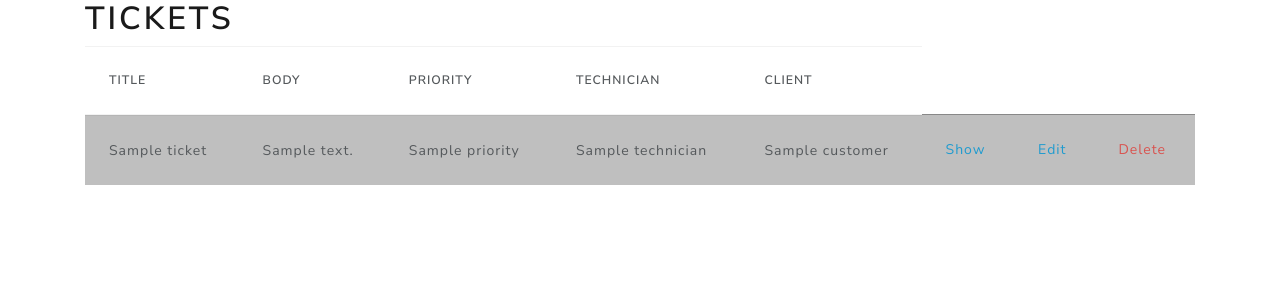
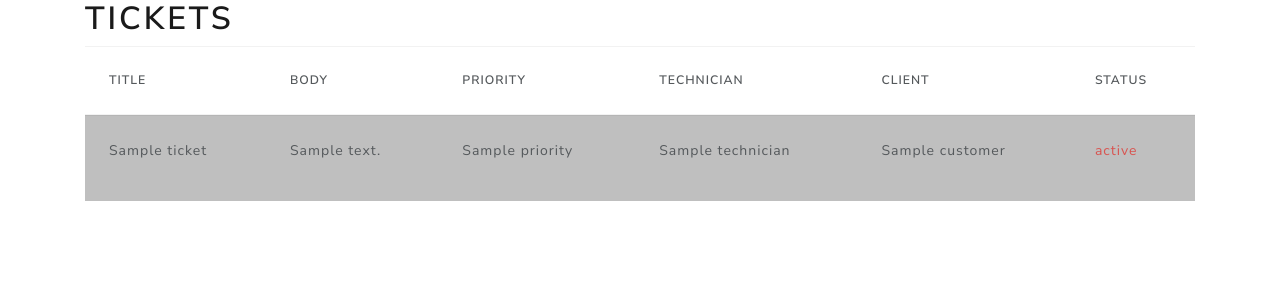
Before and after one commit to Youssef-Ait-Elhaj/SimpleTickets, a Symfony app: template templates/ticket/index.html.twig in a window 1280 px wide. Shown: the top 300 px of the page. Run offline with Twig, Linux system fonts and the light colour scheme; the template is opened without the code that fills it: most values are stand-ins (such as "Sample title", 1, 10 or a date in 2020); some libraries are stand-ins or nearby versions.

Commit message:
Added Validate & Reject ticket functionality

```diff
--- a/templates/base.html.twig
+++ b/templates/base.html.twig
@@ -5,6 +5,7 @@
         <title>{% block title %}Welcome!{% endblock %}</title>
         {% block stylesheets %}
 {#            <link rel="stylesheet" href="https://stackpath.bootstrapcdn.com/bootstrap/4.5.0/css/bootstrap.min.css" integrity="sha384-9aIt2nRpC12Uk9gS9baDl411NQApFmC26EwAOH8WgZl5MYYxFfc+NcPb1dKGj7Sk" crossorigin="anonymous">#}
+            <link rel="stylesheet" href="https://stackpath.bootstrapcdn.com/font-awesome/4.7.0/css/font-awesome.min.css" />
             <link rel="stylesheet" href="/css/bootstrap.min.css"/>
         {% endblock %}
     </head>
--- a/templates/ticket/index.html.twig
+++ b/templates/ticket/index.html.twig
@@ -14,6 +14,7 @@
                 <th scope="col">Priority</th>
                 <th scope="col">Technician</th>
                 <th scope="col">Client</th>
+                <th scope="col">status</th>
             </tr>
             </thead>
             <tbody>
@@ -24,9 +25,26 @@
                     <td>{{ ticket.priority }}</td>
                     <td>{{ ticket.technician }}</td>
                     <td>{{ ticket.customer }}</td>
-                    <td><a class="text-info" href="{{ path('ticket_show', {'id': ticket.id}) }}">Show</a></td>
-                    <td><a class="text-info" href="{{ path('ticket_edit', {'id': ticket.id}) }}">Edit</a></td>
-                    <td><a class="text-danger" href="{{ path('ticket_delete', {'id': ticket.id}) }}">Delete</a></td>
+{#                    {% if is_granted('ROLE_ADMIN') %}#}
+                    <td>
+                        {% if ticket.status is null %}
+                            <a class="text-success" href="{{ path('ticket_validate', {'id': ticket.id}) }}">
+                                APPROVE<span class="fa fa-check"></span></a>
+                            <a class="text-danger" href="{{ path('ticket_reject', {'id': ticket.id}) }}">
+                                REJECT<span class="fa fa-times"></span></a>
+                        {% else %}
+                            {% if ticket.status == "APPROVED" %}
+                                <p class="text-success">{{ ticket.status }}</p>
+                            {% else %}
+                                <p class="text-danger"> {{ ticket.status }}</p>
+                                {% endif %}
+                        {% endif %}
+                    </td>
+                    {% if is_granted('ROLE_CLIENT') %}
+                        <td><a class="text-info" href="{{ path('ticket_show', {'id': ticket.id}) }}">Show</a></td>
+                        <td><a class="text-info" href="{{ path('ticket_edit', {'id': ticket.id}) }}">Edit</a></td>
+                        <td><a class="text-danger" href="{{ path('ticket_delete', {'id': ticket.id}) }}">Delete</a></td>
+                    {% endif %}
                 </tr>
             {% endfor %}
             </tbody>
```
Also changed, not shown: src/Controller/TicketController.php (+15 -1 lines), 1 other file.
